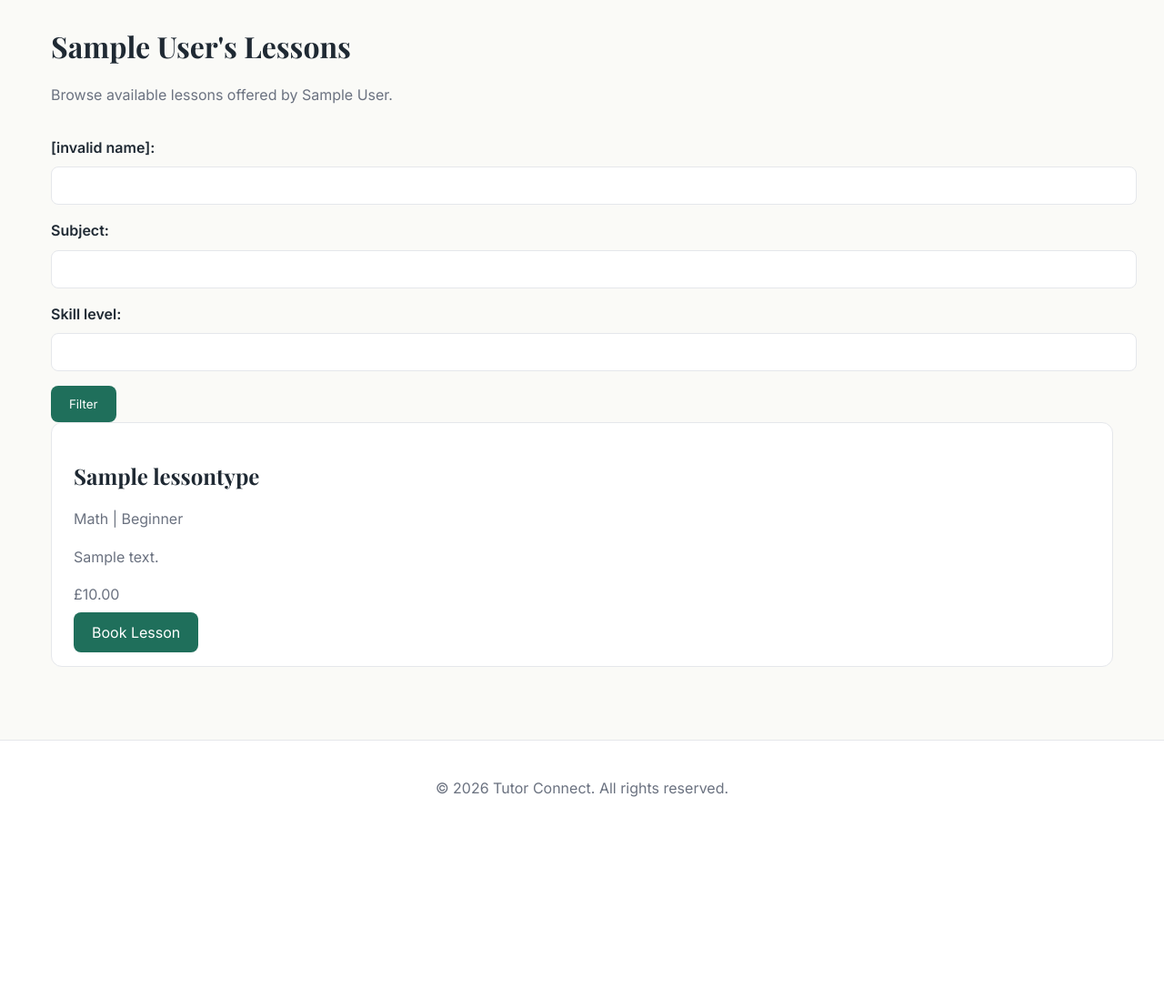
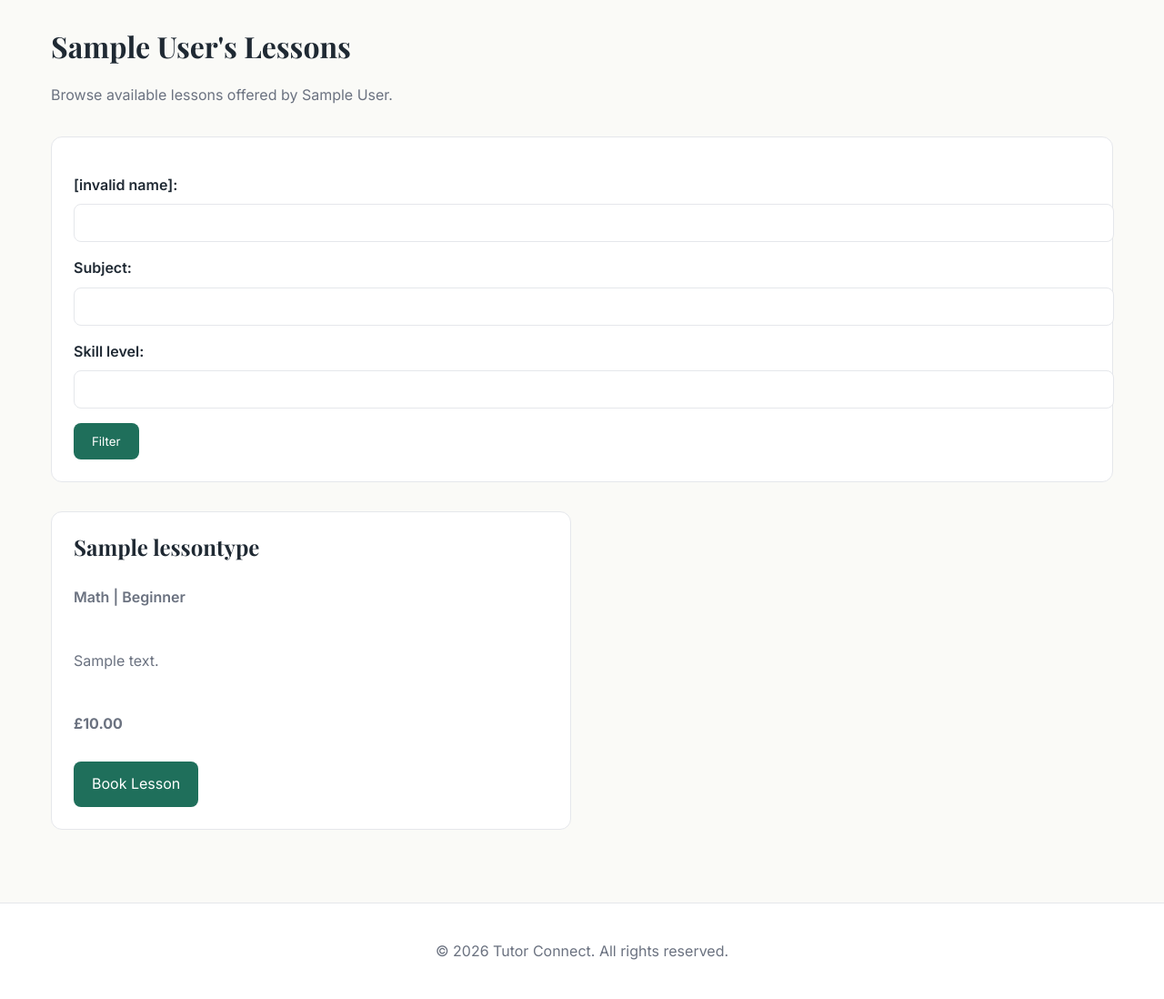
Before and after one commit to JamesBirchall-dev/MSP-4-Tutor-Connect, a Django app: page /tutors/1/lessons/ in a window 1280 px wide. Shown: the part 85-1183 px from the top of the page at 91% size. Before the commit the page ends 961 px from the top, so only its background shows below. Run offline with Django 5.2, Linux system fonts and the light colour scheme; tables that the repository leaves empty hold one stand-in row (values such as "Sample post").

Commit message:
Style - Lesson List- css for lesson card, pagination and device

```diff
--- a/static/css/style.css
+++ b/static/css/style.css
@@ -438,3 +438,62 @@ select:focus {
         grid-template-columns: 1fr;
     }
 }
+
+/* LESSON LIST PAGE STYLING */
+
+/* Lesson list layout styling */
+.two-column {
+    grid-template-columns: repeat(2, 1fr);
+}
+/* Lesson list card styling */
+.filter-card {
+    background-color: var(--color-surface);
+    border: 1px solid var(--color-border);
+    border-radius: 0.75rem;
+    padding: 1.5rem;
+    margin-bottom: 2rem;
+}
+/* Lesson card styling */
+.lesson-card {
+    display: flex;
+    flex-direction: column;
+    gap: 0.75rem;
+}
+/* Lesson card heading styling */
+.lesson-card h2 {
+    margin: 0;
+}
+/* Lesson meta information styling */
+.lesson-meta {
+    color: var(--color-muted);
+    font-weight: 600;
+}
+/* Lesson price styling */
+.lesson-price {
+    color: var(--color-secondary);
+    font-size: 1.25rem;
+    font-weight: 700;
+}
+/* Lesson card button styling */
+.lesson-card .btn {
+    margin-top: auto;
+    align-self: flex-start;
+}
+/* Pagination styling */
+.pagination {
+    display: flex;
+    justify-content: center;
+    gap: 1rem;
+    margin-top: 2rem;
+}
+
+/* Responsive adjustments for smaller screens */
+@media (max-width: 768px) {
+    .two-column {
+        grid-template-columns: 1fr;
+    }
+
+    .pagination {
+        flex-direction: column;
+    }
+}
```
